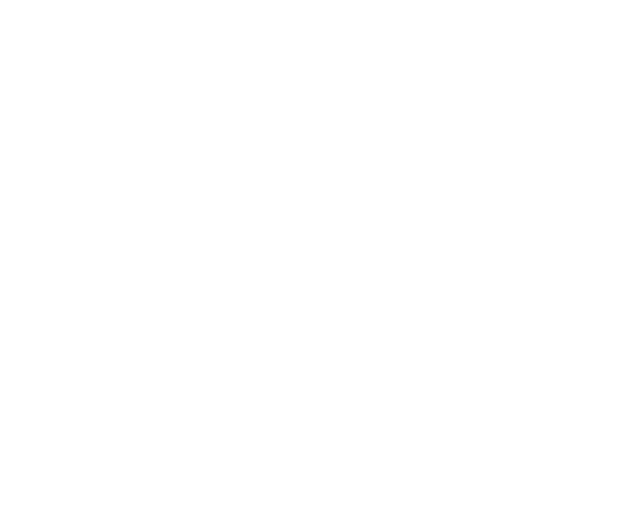
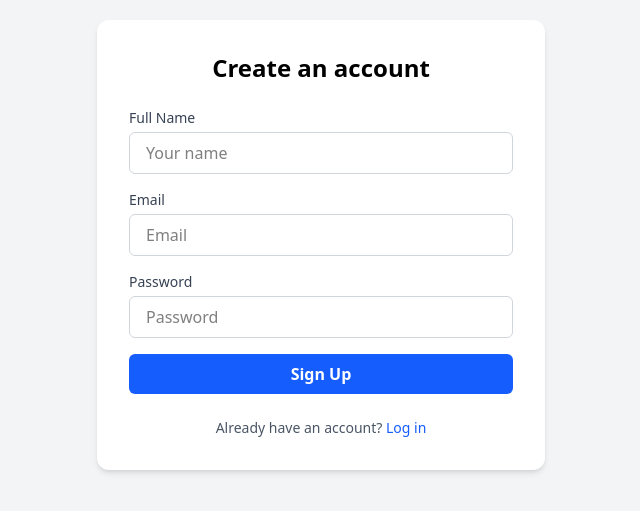
Before and after one commit to kushalyadav0/SkillSwap, a React (Vite) app in the folder frontend/: page /signup in a window 1280 px wide. Shown: the part 155-666 px from the top of the page, without its empty margins (319-959 px from the left). Built offline with nearby package versions, Linux system fonts and the light colour scheme.

Commit message:
add Signup button

```diff
--- /dev/null
+++ b/frontend/src/LoginpageAndSignup/Signup.jsx
@@ -0,0 +1,52 @@
+export default function Signup() {
+  return (
+    <div className="min-h-screen bg-gray-100 flex items-center justify-center px-4">
+      <div className="bg-white rounded-xl shadow-md w-full max-w-md p-8 space-y-6">
+        <h2 className="text-2xl font-semibold text-center">Create an account</h2>
+
+        <form className="space-y-4">
+          <div>
+            <label className="block text-sm font-medium text-gray-700 mb-1">Full Name</label>
+            <input
+              type="text"
+              placeholder="Your name"
+              className="w-full px-4 py-2 border border-gray-300 rounded-md focus:outline-none focus:ring-2 focus:ring-blue-500"
+            />
+          </div>
+
+          <div>
+            <label className="block text-sm font-medium text-gray-700 mb-1">Email</label>
+            <input
+              type="email"
+              placeholder="Email"
+              className="w-full px-4 py-2 border border-gray-300 rounded-md focus:outline-none focus:ring-2 focus:ring-blue-500"
+            />
+          </div>
+
+          <div>
+            <label className="block text-sm font-medium text-gray-700 mb-1">Password</label>
+            <input
+              type="password"
+              placeholder="Password"
+              className="w-full px-4 py-2 border border-gray-300 rounded-md focus:outline-none focus:ring-2 focus:ring-blue-500"
+            />
+          </div>
+
+          <button
+            type="submit"
+            className="w-full bg-blue-600 text-white py-2 rounded-md font-bold hover:bg-blue-700 transition"
+          >
+            Sign Up
+          </button>
+        </form>
+
+        <p className="text-sm text-center text-gray-600">
+          Already have an account?{" "}
+          <a href="/login" className="text-blue-600 hover:underline font-medium">
+            Log in
+          </a>
+        </p>
+      </div>
+    </div>
+  );
+}
--- a/frontend/src/Navbar.jsx
+++ b/frontend/src/Navbar.jsx
@@ -1,5 +1,6 @@
 import { useState } from "react";
 import { Bars3Icon, XMarkIcon } from "@heroicons/react/24/outline";
+import { Link } from "react-router-dom";
 
 export default function Navbar() {
   const [isOpen, setIsOpen] = useState(false);
@@ -31,13 +32,18 @@
 
         {/* Desktop Buttons */}
 <div className="hidden sm:flex gap-2">
+  <Link to="/signup">
     <button className="h-10 px-4 rounded-xl bg-[#2094f3] text-white text-sm font-semibold shadow hover:bg-[#127ddb] transition">
       Sign Up
     </button>
+  </Link>
+  <Link to="/login">
     <button className="h-10 px-4 rounded-xl bg-[#e7eef4] text-[#0d151c] text-sm font-semibold hover:bg-[#dce4eb] transition">
       Log In
     </button>
+  </Link>
 </div>
+
 
         {/* Mobile Menu Toggle */}
         <button
@@ -47,21 +53,24 @@
           {isOpen ? <XMarkIcon className="w-6 h-6" /> : <Bars3Icon className="w-6 h-6" />}
         </button>
       </div>
-
 {/* Mobile Dropdown */}
-      {isOpen && (
 <div className="sm:hidden mt-3 flex flex-col gap-3 px-2 text-center">
   <a href="#" className="text-[#0d151c] text-sm font-medium hover:underline">Browse</a>
   <a href="#" className="text-[#0d151c] text-sm font-medium hover:underline">Learn</a>
   <a href="#" className="text-[#0d151c] text-sm font-medium hover:underline">Teach</a>
+
+  <Link to="/signup">
     <button className="mt-2 h-10 rounded-xl bg-[#2094f3] text-white text-sm font-semibold">
       Sign Up
     </button>
+  </Link>
+  <Link to="/login">
     <button className="h-10 rounded-xl bg-[#e7eef4] text-[#0d151c] text-sm font-semibold">
       Log In
     </button>
+  </Link>
 </div>
-      )}
+
     </header>
   );
 }
--- a/frontend/src/main.jsx
+++ b/frontend/src/main.jsx
@@ -3,7 +3,8 @@
 import App from './App.jsx'
 import { createRoot } from 'react-dom/client';
 import { BrowserRouter, Routes, Route, useLocation } from 'react-router-dom';
-import  Loginpage from "./Loginpage/Loginpage.jsx"
+import  Loginpage from "./LoginpageAndSignup/Loginpage.jsx"
+import Signup from './LoginpageAndSignup/Signup.jsx';
 
 createRoot(document.getElementById('root')).render(
   <BrowserRouter>
@@ -11,7 +12,7 @@
   <Routes>
 <Route path='/' element={<App/>}></Route>
 <Route path='/login' element={<Loginpage/>}></Route>
-<Route path='/signup' element={<signup/>}></Route>
+<Route path='/signup' element={<Signup/>}></Route>
 
 
   </Routes>
```
Also changed, not shown: frontend/src/LoginpageAndSignup/Loginpage.jsx (renamed from frontend/src/Loginpage/Loginpage.jsx). Lines whose indentation alone changed are shown as unchanged.
